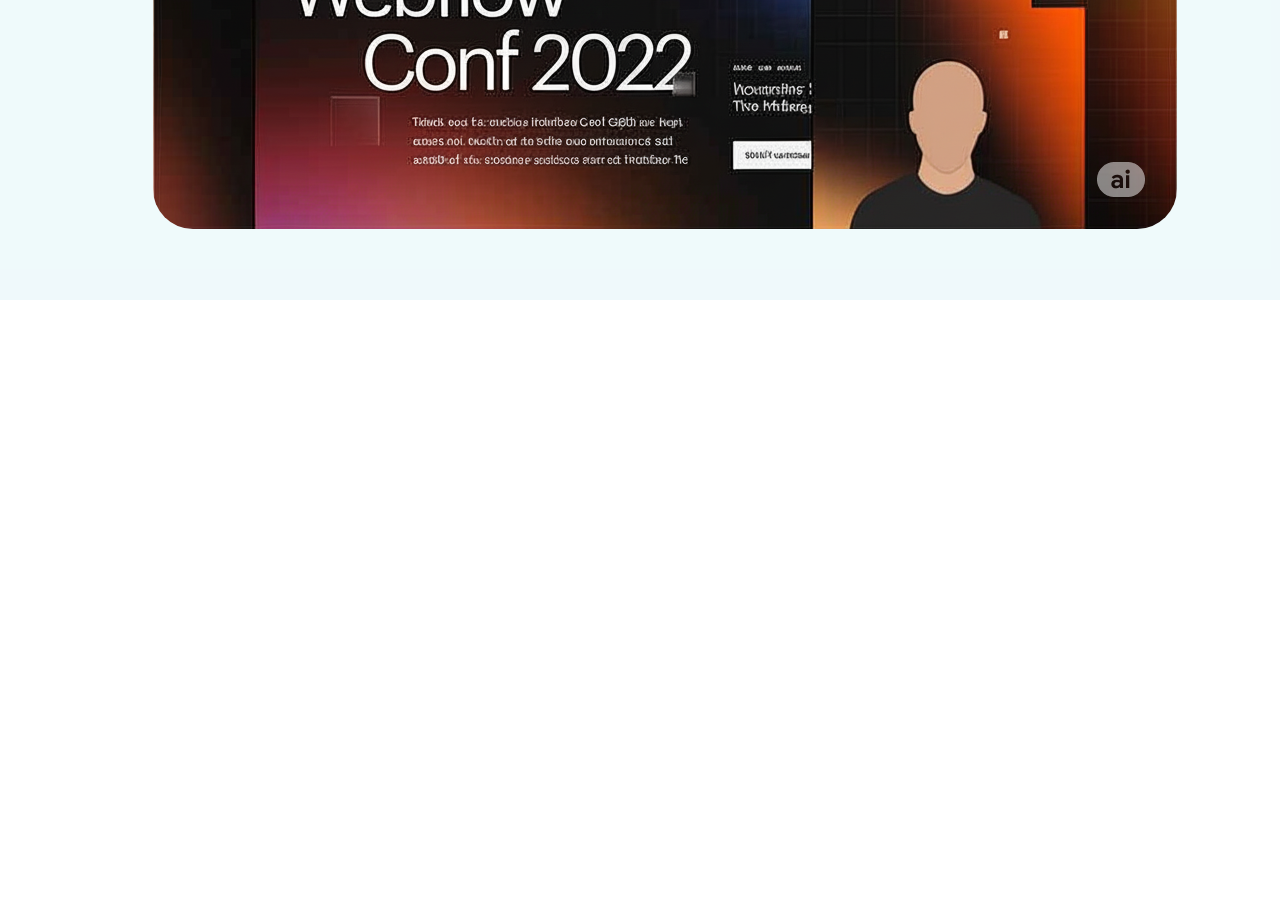
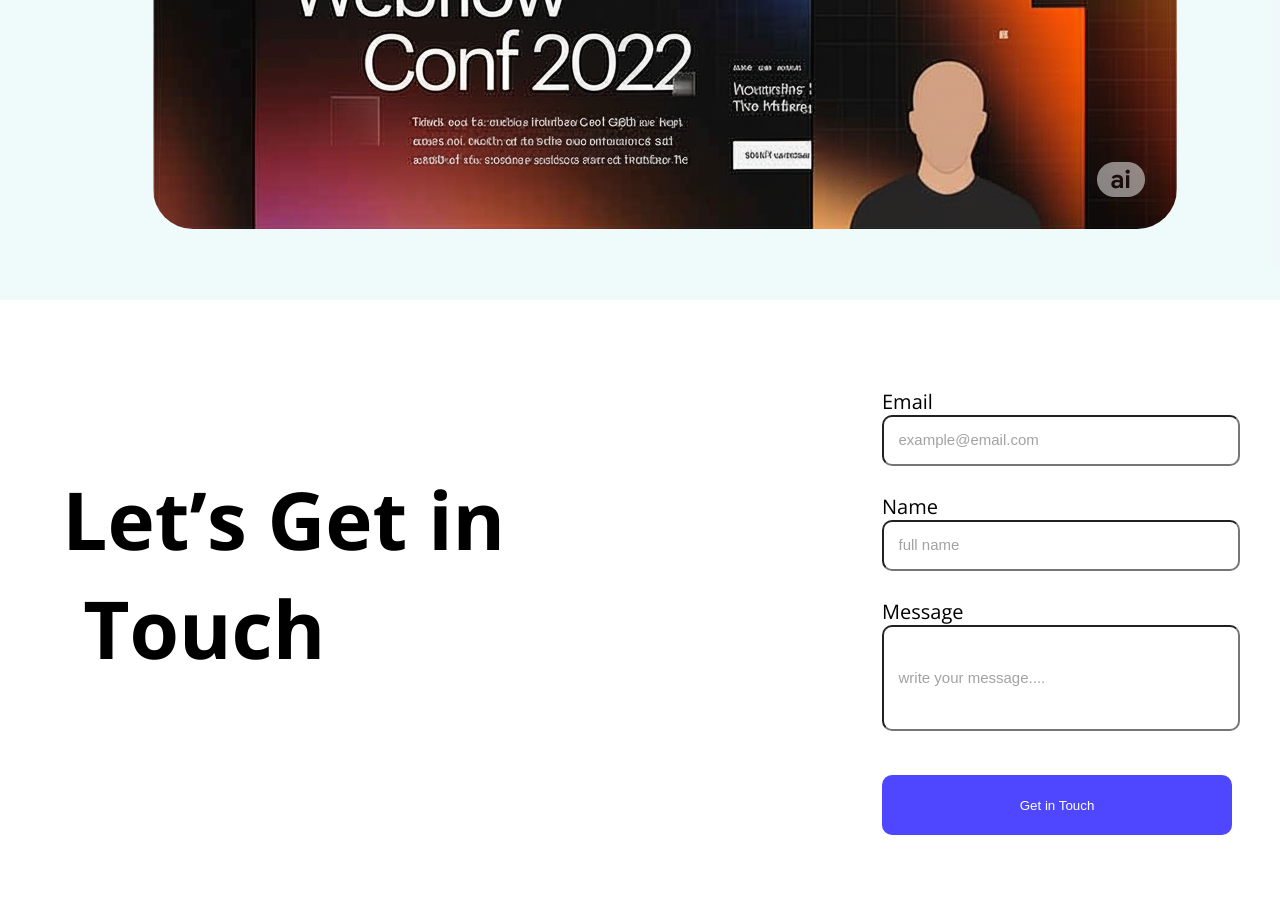
Before and after one commit to Sayed-Shafiul-Maznobin/first-assignment, a plain HTML site: page index.html in a window 1280 px wide. Shown: the part 2526-3427 px from the top of the page. Before the commit the page ends 2826 px from the top, so only its background shows below. Drawn offline with nearby package versions, Linux system fonts and the light colour scheme.

Commit message:
completed contact

```diff
--- a/index.html
+++ b/index.html
@@ -251,6 +251,54 @@
 
                     </div>
 
+                    <div class="contact">
+
+                        <div class="heading">
+                            <br>
+                            <br>
+
+                            <h1> &nbsp; &nbsp;Let’s Get in <br> &nbsp; &nbsp; Touch</h1>
+                        </div>
+
+                        <div class="info">
+                            <br>
+                            <br>
+                            <br>
+                            <br>
+                            <form>
+                                Email
+
+                                <br><input placeholder=" &nbsp; example@email.com" type="email">
+                                <br> <br>
+
+
+                                Name <br> <input placeholder=" &nbsp; full name" type="email">
+                                <br> <br>
+                                Message <br><input class="msg" placeholder=" &nbsp; write your message...."
+                                    type="email">
+
+                            </form>
+                            <br> <br>
+                            <button class="btnlast button-all">Get in Touch</button>
+
+                            <br>
+                            <br>
+                            <br>
+                            <br>
+
+
+
+
+
+
+
+                        </div>
+
+                    </div>
+
+
+
+
 
 
 
--- a/style.css
+++ b/style.css
@@ -226,3 +226,47 @@
  .tak img {
      border-radius: 40px;
  }
+
+
+ .heading {
+     font-size: 40px;
+
+ }
+
+ .contact {
+     width: 1440px;
+     height: auto;
+     display: flex;
+     justify-content: space-between;
+     vertical-align: baseline;
+
+ }
+
+ .info {
+     padding-right: 200px;
+ }
+
+ form {
+     font-size: 20px;
+
+ }
+
+ input {
+    width: 350px ;
+    height:45px ;
+     color: red;
+     border-radius: 10px;
+
+ }
+ .msg{
+    height: 100px;
+ }
+ .btnlast{
+    width: 350px;
+    height: 60px;
+ }
+
+ input::placeholder{
+    color: #0000005e;
+    font-size: 15px;
+ }
```
